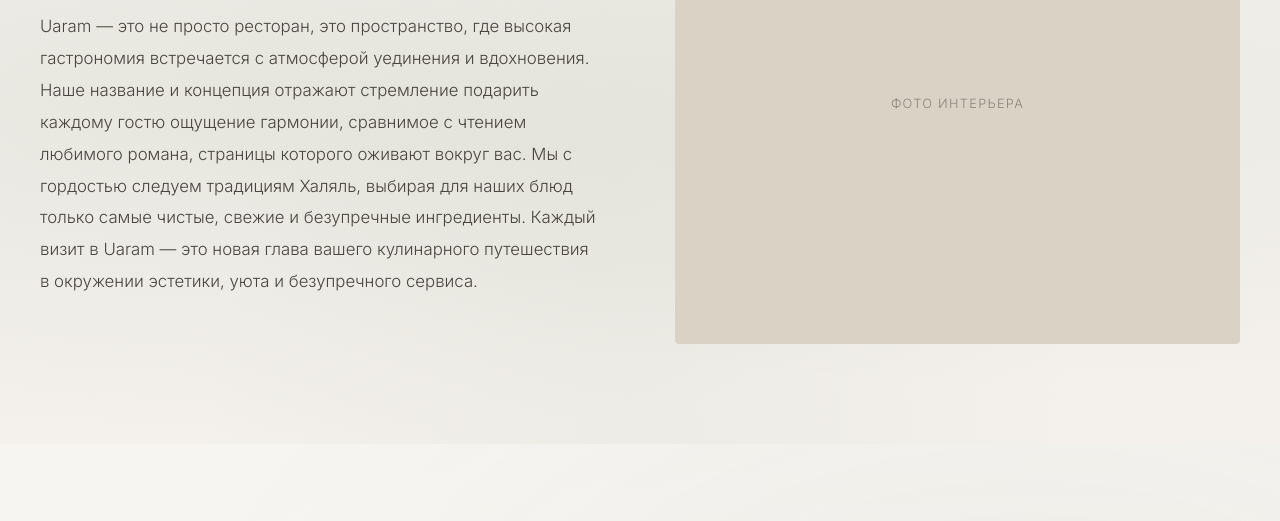
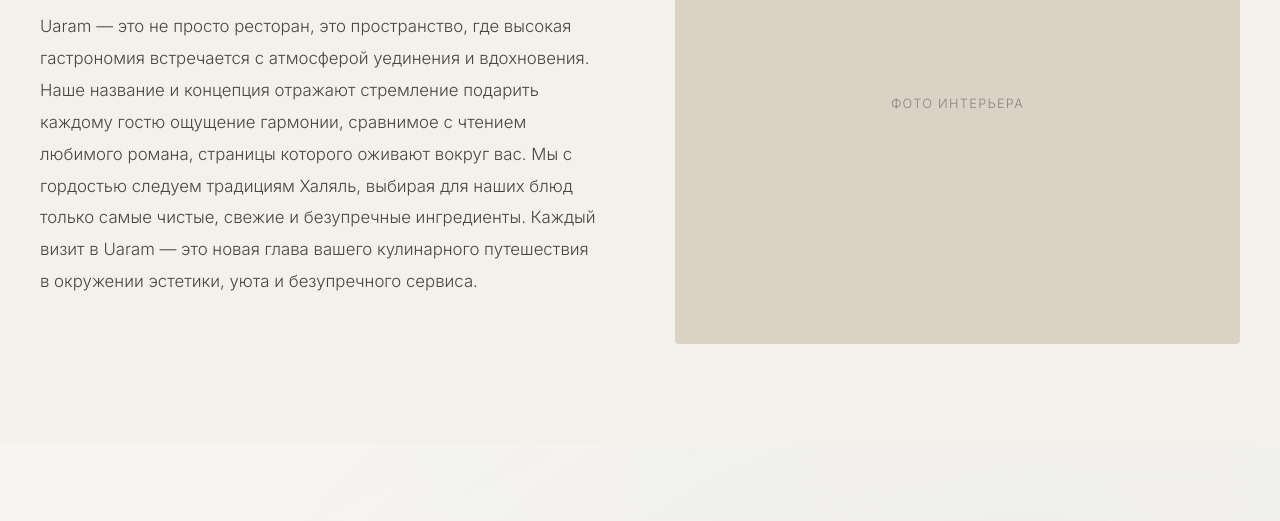
Before and after one commit to Atadais/Uaram3, a plain HTML site: page index.html in a window 1280 px wide. Shown: the part 1036-1557 px from the top of the page. Drawn offline with nearby package versions, Linux system fonts and the light colour scheme; a web font is replaced by a local one.

Commit message:
Update index.html

```diff
--- a/index.html
+++ b/index.html
@@ -1036,7 +1036,7 @@
 
   <!-- ===== ABOUT ===== -->
   <section class="about" id="about">
-    <div class="about-decor-bg"></div>
+    <div class="about-bg" style="background-image: url('images/background/about-bg.jpg');"></div>
     <div class="container">
       <div class="about-grid">
         <div class="about-text fade-in">
```
